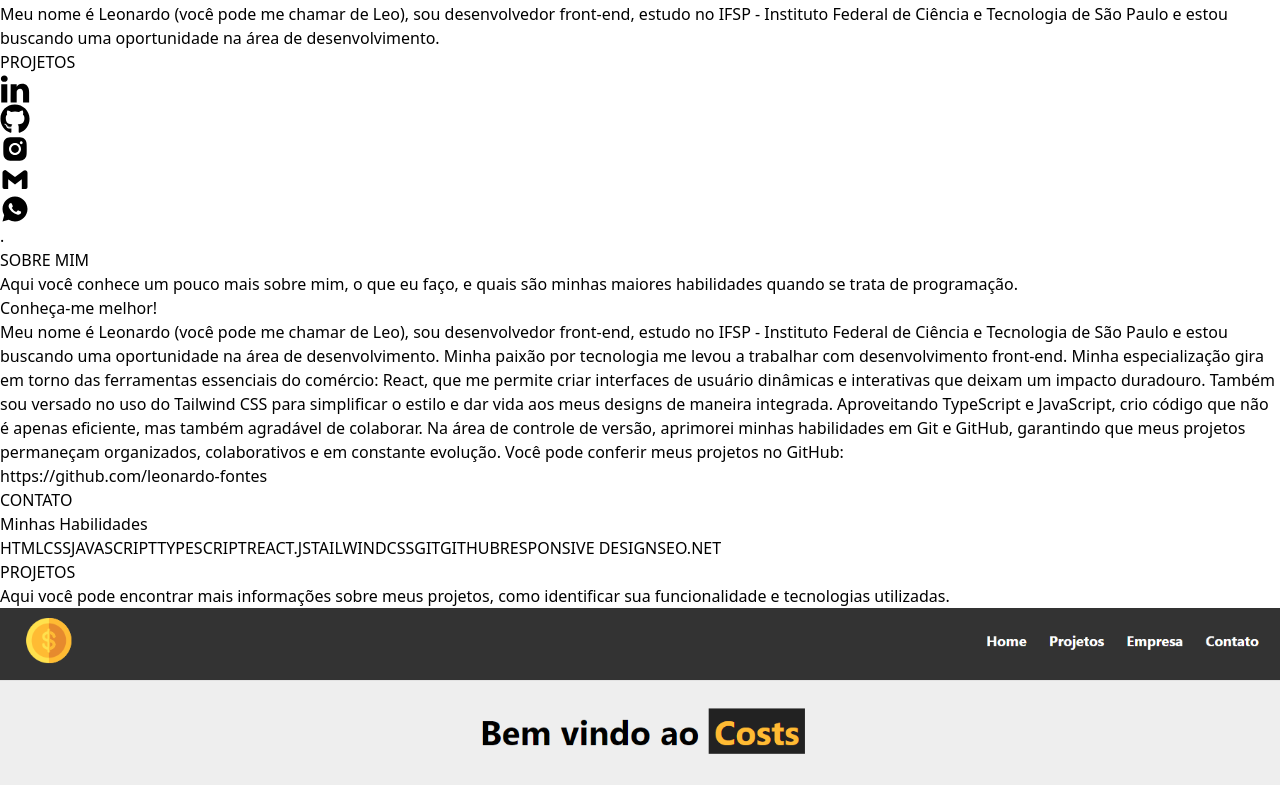
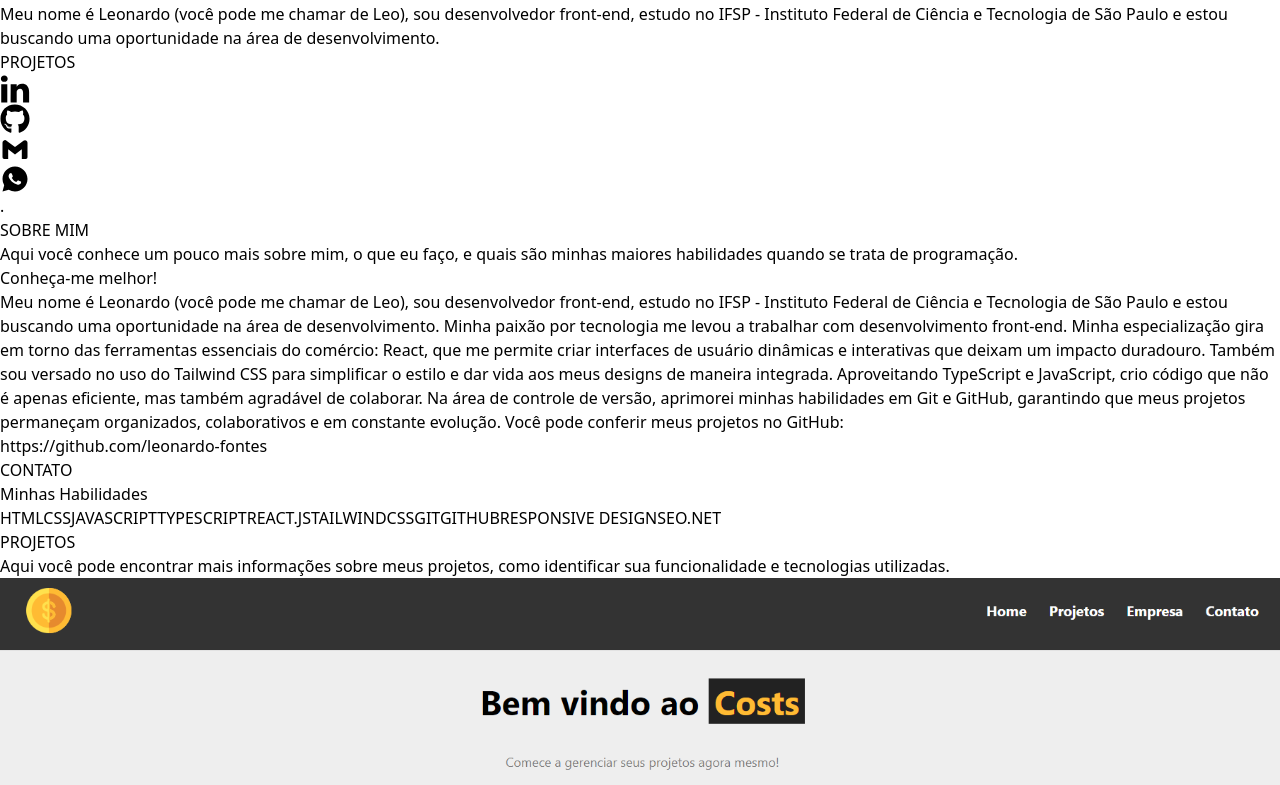
Before and after one commit to leonardo-fontes/portfolio, a React (Vite) app: page / in a window 1280 px wide. Shown: the part 1501-2286 px from the top of the page. Built offline with nearby package versions, Linux system fonts and the light colour scheme.

Commit message:
colors changed

```diff
--- a/src/components/Partials/About.jsx
+++ b/src/components/Partials/About.jsx
@@ -57,7 +57,7 @@
               <br />
             </p>
             <Link id="projects" smooth={true} duration={1300} to="contact">
-              <Button  text="CONTATO" classname={"w-48 p-4 bg-[#3592e2]"} />
+              <Button  text="CONTATO" classname={"w-48 p-4 text-white bg-[#3592e2]"} />
             </Link>
           </div>
           <div className="flex flex-col gap-10 lg:w-1/2">
--- a/src/components/Projects/ProjectCard.jsx
+++ b/src/components/Projects/ProjectCard.jsx
@@ -14,7 +14,7 @@
           <h4 className="font-bold text-2xl">{title}</h4>
           <p className="md:w-3/4 w-4/5 ">{description}</p>
           <a target="_blank" href={link}>
-            <Button text={"VER PROJETO"} classname={"w-48 p-3 bg-[#388ad6]"} />
+            <Button text={"VER PROJETO"} classname={"w-48 text-white p-3 bg-[#388ad6]"} />
           </a>
         </div>
       </div>
--- a/src/components/layout/Media.jsx
+++ b/src/components/layout/Media.jsx
@@ -18,11 +18,7 @@
           <FaGithub size={size} />
         </Link>
       </li>
-      <li className={classNameLi}>
-        <Link target="blank" to="https://www.instagram.com/leohonda013/">
-          <AiFillInstagram size={size} />
-        </Link>
-      </li>
+
       <li className={classNameLi}>
         <Link to="mailto:leofonttes@gmail.com">
           <BiLogoGmail size={size} />
--- a/src/components/pages/Home.jsx
+++ b/src/components/pages/Home.jsx
@@ -30,7 +30,7 @@
             desenvolvimento.
           </p>
           <Link smooth={true} duration={1300} to="projects">
-            <Button text={"PROJETOS"} classname={"w-64 p-4 bg-[#3592e2] "} />
+            <Button text={"PROJETOS"} classname={"w-64 p-4 text-white bg-[#3592e2] "} />
           </Link>
         </div>
         <div className="md:flex hidden bg-[#e5ebf1] absolute top-[18rem] left-0">
```
